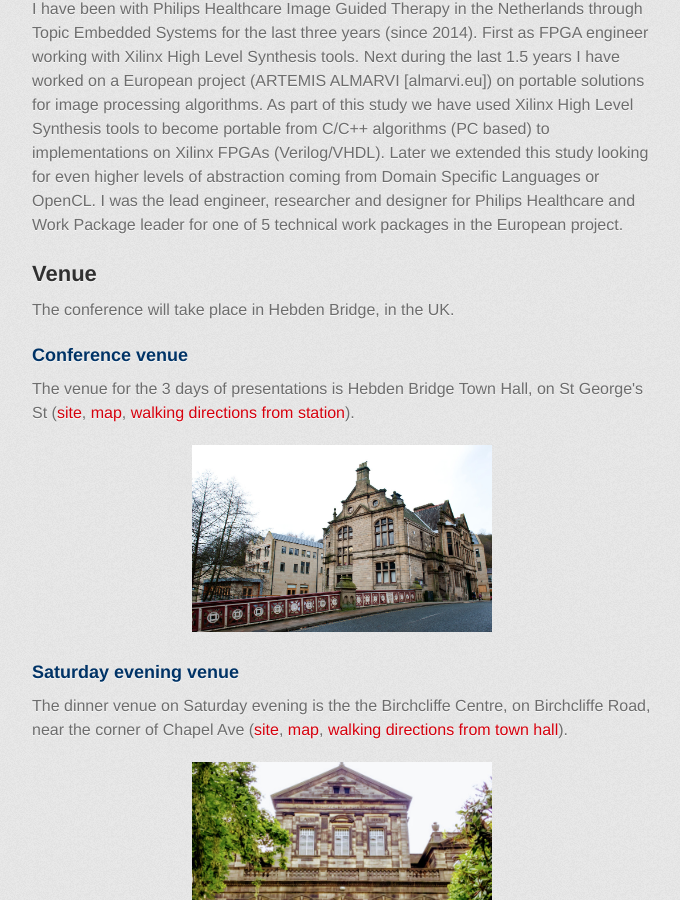
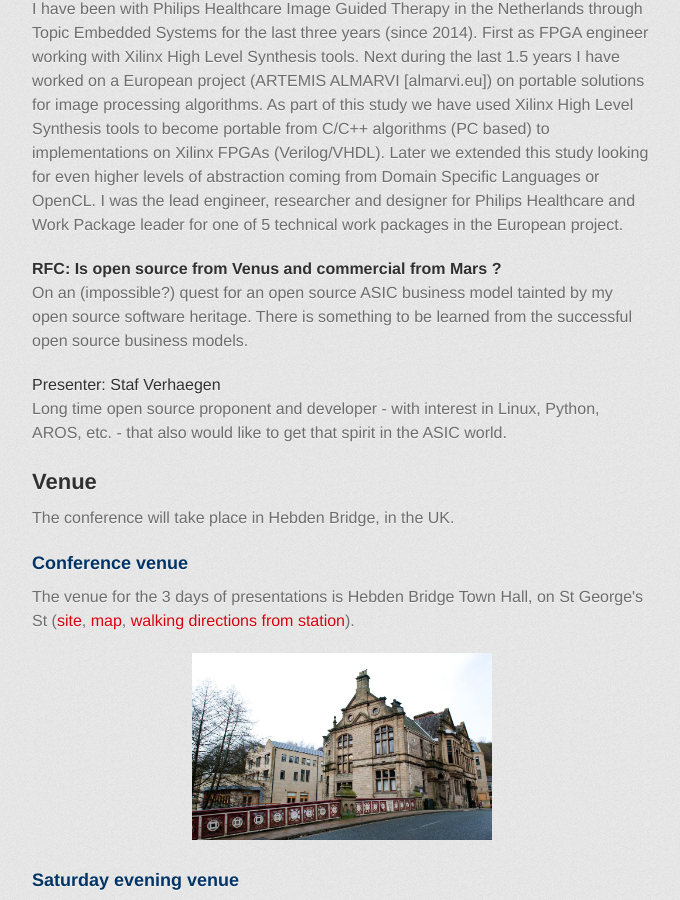
Before and after one commit to fossi-foundation/orconf, a Jekyll site: the page index.html, which Jekyll copies as it is, in a window 1280 px wide and 900 px high, scrolled down 9418 px. Shown: the whole window, without its empty margins (298-978 px from the left). Built offline with Jekyll 4.4.1, drawn with Linux system fonts in a browser that asks for light colours; some web fonts are replaced.

Commit message:
Add Venus/Mars talk

```diff
--- a/index.html
+++ b/index.html
@@ -690,6 +690,22 @@
             packages in the European project.
           </p>
 
+	  <h4>
+	    <a name="venusmars" class="anchor" href="#venusmars"><span class="octicon octicon-link"></span>
+            </a>RFC: Is open source from Venus and commercial from Mars ?</h4>
+          <p>
+            On an (impossible?) quest for an open source ASIC business model
+            tainted by my open source software heritage. There is something to
+            be learned from the successful open source business models.
+          </p>
+          <h5>Presenter: <a name="staf" class="anchor" href="#staf"><span class="octicon octicon-link"></span>
+            </a>Staf Verhaegen</h5>
+          <p>
+            Long time open source proponent and developer - with interest in
+            Linux, Python, AROS, etc. - that also would like to get that spirit
+            in the ASIC world.
+          </p>
+
 	  <!-- End of presentation section -->
 
 
```
